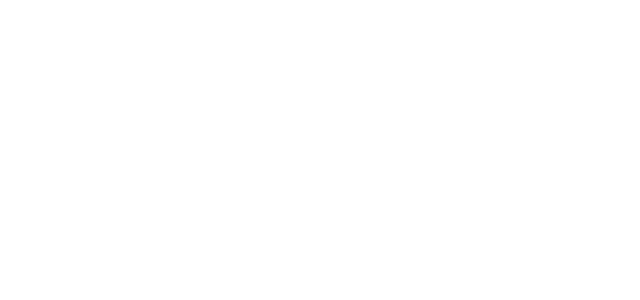
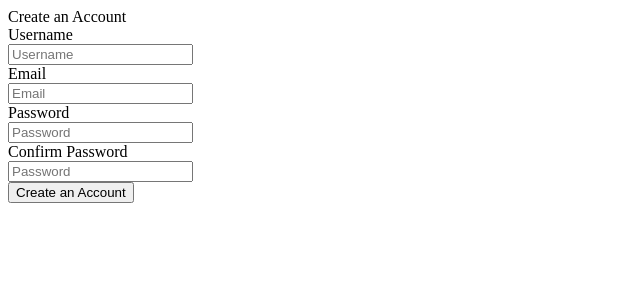
Before and after one commit to Emman-B/blog-fs, a React (Create React App) app in the folder frontend/: page /#/signup in a window 1280 px wide. Before the commit this address led to /#/. Shown: the top 300 px of the page, without its empty margins (0-640 px from the left). Built offline with nearby package versions, Linux system fonts and the light colour scheme.

Commit message:
Added a base signup component with no functionality

```diff
--- a/frontend/src/App.js
+++ b/frontend/src/App.js
@@ -1,7 +1,7 @@
-// imports from other libraries
-import {Route, HashRouter} from 'react-router-dom';
+import {Route, HashRouter, Link} from 'react-router-dom';
 
-// imports
+// Routes
+import SignupRoute from './routes/SignupRoute';
 import LoginRoute from './routes/LoginRoute';
 
 function App() {
@@ -10,10 +10,21 @@
   return (
     <HashRouter>
       <Route exact path='/'>
+        <div>navigation</div>
+        <div>
+          <Link to='/login'>to login</Link>
+        </div>
+        <div>
+          <Link to='/signup'>to signup</Link>
+        </div>
       </Route>
 
       <Route path='/login'>
         <LoginRoute />
+      </Route>
+
+      <Route path='/signup'>
+        <SignupRoute />
       </Route>
     </HashRouter>
   );
--- a/frontend/src/components/Login.js
+++ b/frontend/src/components/Login.js
@@ -4,9 +4,23 @@
   // component return function
   return (
     <div>
-      <span>Login</span>
-      <input type='text'></input>
-      <input type='password'></input>
+      <div>
+        Login
+      </div>
+
+      {/* Username Input */}
+      <div>
+        <div>Username</div>
+        <input type='text' placeholder='Username'></input>
+      </div>
+
+      {/* Password Input */}
+      <div>
+        <div>Password</div>
+        <input type='password' placeholder='Password'></input>
+      </div>
+
+      {/* Login Button */}
       <button>Log in</button>
     </div>
   );
--- /dev/null
+++ b/frontend/src/components/Signup.js
@@ -0,0 +1,41 @@
+
+function Signup() {
+
+  // component return function
+  return (
+    <div>
+      <div>
+        Create an Account
+      </div>
+
+      {/* Username Input */}
+      <div>
+        <div>Username</div>
+        <input type='text' placeholder='Username'></input>
+      </div>
+
+      {/* Email Input */}
+      <div>
+        <div>Email</div>
+        <input type='email' placeholder='Email'></input>
+      </div>
+
+      {/* Password Input */}
+      <div>
+        <div>Password</div>
+        <input type='password' placeholder='Password'></input>
+      </div>
+
+      {/* Confirm Password Input */}
+      <div>
+        <div>Confirm Password</div>
+        <input type='password' placeholder='Password'></input>
+      </div>
+
+      {/* Account Signup Button */}
+      <button>Create an Account</button>
+    </div>
+  );
+}
+
+export default Signup;
--- /dev/null
+++ b/frontend/src/routes/SignupRoute.js
@@ -0,0 +1,13 @@
+import Signup from "../components/Signup";
+
+function SignupRoute() {
+
+  // component return function
+  return (
+    <div>
+      <Signup />
+    </div>
+  );
+}
+
+export default SignupRoute;
```
